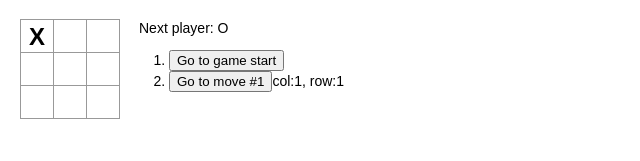
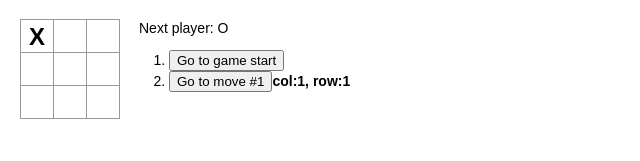
Before and after one commit to iridon0920/react_tutorial, a React (Create React App) app: page / in a window 1280 px wide. Both pictures are taken after a click on the button 37 px from the left and 36 px from the top of the page. Shown: the top 161 px of the page, without its empty margins (0-640 px from the left). Built offline with nearby package versions, Linux system fonts and the light colour scheme.

Commit message:
[追加] 履歴内で着手位置表示、最新のアイテムが太字になるように

```diff
--- a/src/index.tsx
+++ b/src/index.tsx
@@ -114,9 +114,16 @@ class Game extends React.Component<
       return (
         <li key={move}>
           <button onClick={() => this.jumpTo(move)}>{desc}</button>
-          {move !== 0 && (
+          {move !== 0 && move !== history.length - 1 && (
             <span>
               col:{step.position.col}, row:{step.position.row}
+            </span>
+          )}
+          {move !== 0 && move === history.length - 1 && (
+            <span>
+              <b>
+                col:{step.position.col}, row:{step.position.row}
+              </b>
             </span>
           )}
         </li>
```
